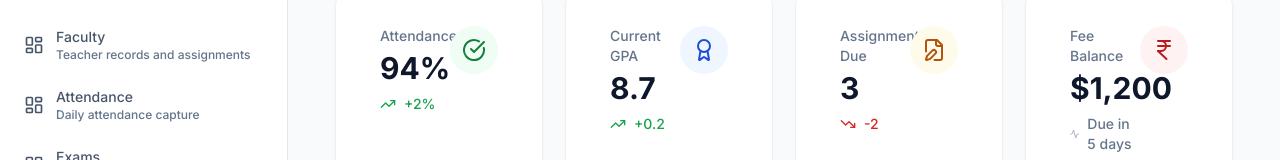
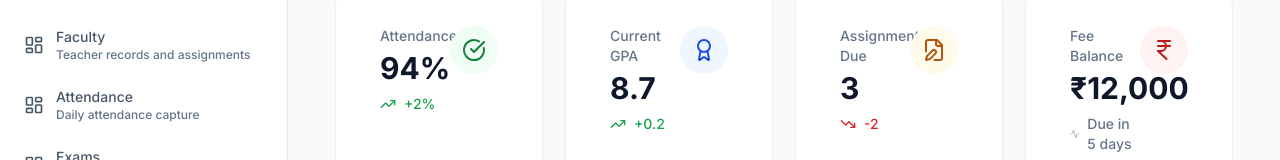
Before and after one commit to Bharath496/EDU_ONE, a Next.js app in the folder apps/web/: page /dashboard in a window 1280 px wide. Shown: the part 223-383 px from the top of the page. Built offline with nearby package versions, Linux system fonts and the light colour scheme; sample sign-in values are in the browser's storage.

Commit message:
Polish dashboard demo metrics and Indian locale

```diff
--- a/apps/web/app/dashboard/page.tsx
+++ b/apps/web/app/dashboard/page.tsx
@@ -47,8 +47,8 @@ const STAT_CARDS = {
   'Super Admin': [
     { label: 'Total Colleges', value: '156', change: '+12%', trend: 'up', icon: Building2, color: 'blue' },
     { label: 'Active Users', value: '48.2K', change: '+8.5%', trend: 'up', icon: Users, color: 'green' },
-    { label: 'Revenue (MRR)', value: '$2.4M', change: '+15%', trend: 'up', icon: CreditCard, color: 'purple' },
-    { label: 'Support Tickets', value: '23', change: '-5', trend: 'down', icon: HelpCircle, color: 'red' },
+    { label: 'Demo Revenue', value: '₹24L', change: '+15%', trend: 'up', icon: CreditCard, color: 'purple' },
+    { label: 'Open Requests', value: '23', change: '-5', trend: 'down', icon: HelpCircle, color: 'red' },
   ],
   'College Admin': [
     { label: 'Total Students', value: '3,240', change: '+45', trend: 'up', icon: GraduationCap, color: 'blue' },
@@ -66,12 +66,12 @@ const STAT_CARDS = {
     { label: 'Attendance', value: '94%', change: '+2%', trend: 'up', icon: CheckCircle, color: 'green' },
     { label: 'Current GPA', value: '8.7', change: '+0.2', trend: 'up', icon: Award, color: 'blue' },
     { label: 'Assignments Due', value: '3', change: '-2', trend: 'down', icon: FilePen, color: 'amber' },
-    { label: 'Fee Balance', value: '$1,200', change: 'Due in 5 days', trend: 'neutral', icon: IndianRupee, color: 'red' },
+    { label: 'Fee Balance', value: '₹12,000', change: 'Due in 5 days', trend: 'neutral', icon: IndianRupee, color: 'red' },
   ],
   Parent: [
     { label: "Child's Attendance", value: '96%', change: '+1%', trend: 'up', icon: CheckCircle, color: 'green' },
     { label: "Child's GPA", value: '8.9', change: '+0.1', trend: 'up', icon: Award, color: 'blue' },
-    { label: 'Fee Due', value: '$800', change: 'Due in 10 days', trend: 'neutral', icon: IndianRupee, color: 'amber' },
+    { label: 'Fee Due', value: '₹8,000', change: 'Due in 10 days', trend: 'neutral', icon: IndianRupee, color: 'amber' },
     { label: 'Upcoming Events', value: '3', change: 'This month', trend: 'neutral', icon: CalendarCheck, color: 'purple' },
   ],
 }
```
